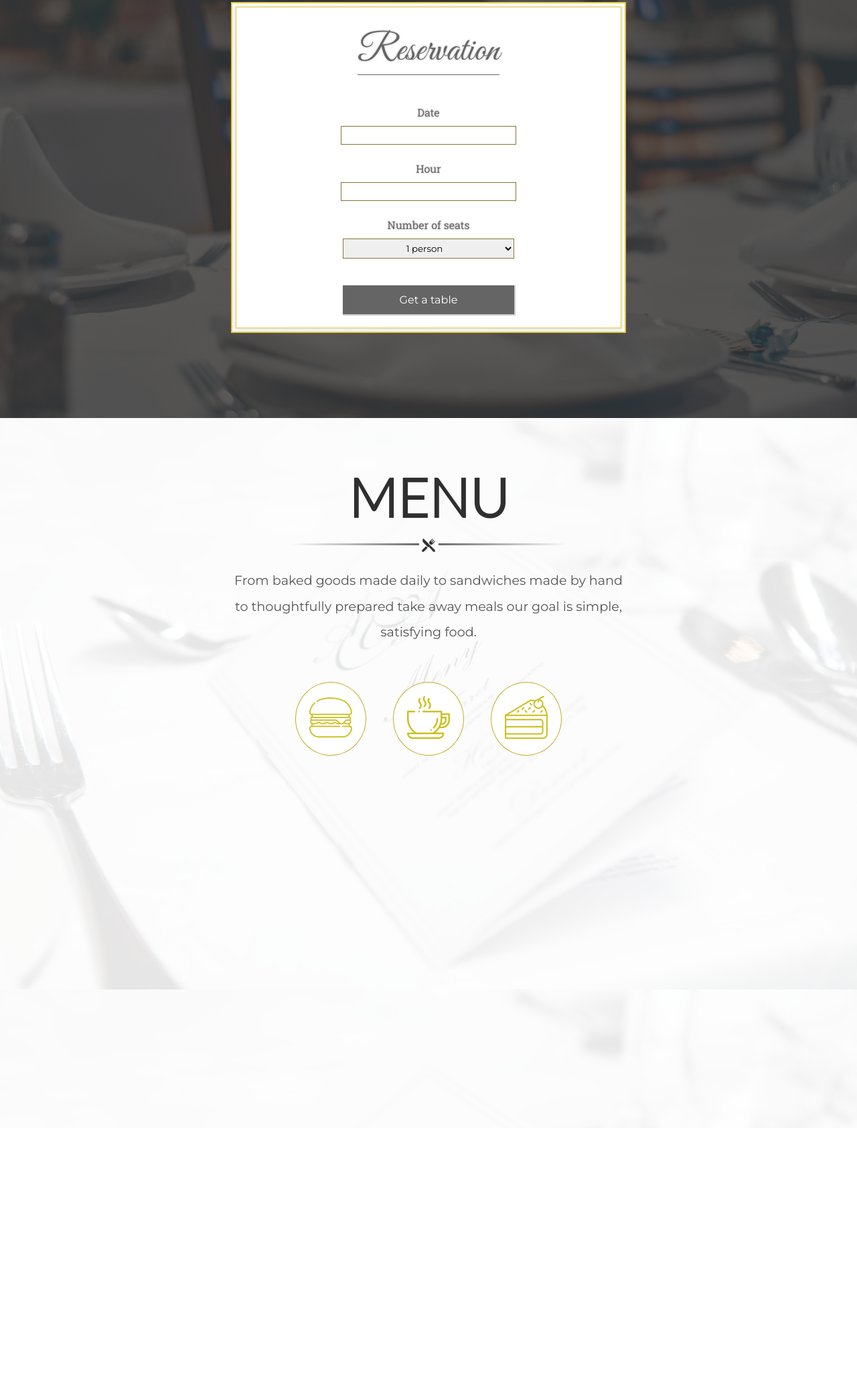
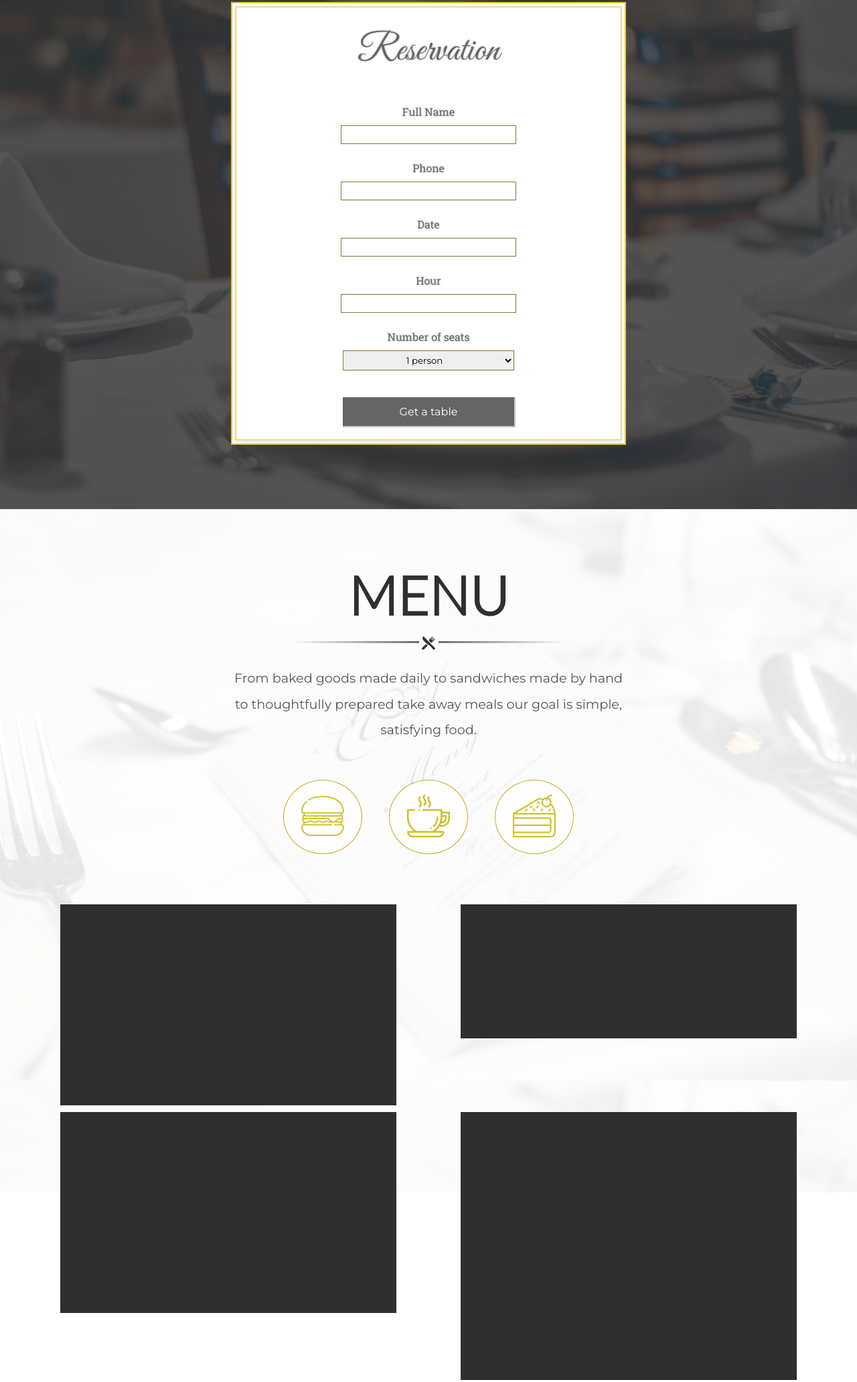
Before and after one commit to Hamza-khabiri/restaurant-redo, a website: page index.html in a window 1280 px wide. Shown: the part 904-2967 px from the top of the page at 67% size. Before the commit the page ends 2588 px from the top, so only its background shows below. Drawn offline with nearby package versions, Linux system fonts and the light colour scheme; files whose address does not match are found by name; a web font is replaced by a local one.

Commit message:
added new input fields for the reservation form

```diff
--- a/index.html
+++ b/index.html
@@ -69,7 +69,7 @@
             </div>
             <div class="carousel-menu">
                 <section class="carousel-call">
-                    <a href="#">Check the menu</a>
+                    <a href="#the-menu">Check the menu</a>
                     <span>Bringing people together over great food.</span>
                 </section>
             </div>
@@ -129,6 +129,10 @@
         <div class="reservations-border">
             <form>
                 <h2>Reservation</h2>
+                <label for="">Full Name</label>
+                <input type="text">
+                <label for="">Phone</label>
+                <input type="phone">
                 <label for="">Date</label>
                 <input class="reservations-calendar" type="text">
                 <label for="">Hour</label>
@@ -154,7 +158,6 @@
     </div>
 
     <div id="the-menu" class="the-menu">
-
         <h2>MENU</h2>
         <div class="menu-decoration"> <img src="assets/fork.png" alt=""></div>
         <p>From baked goods made daily to sandwiches made by hand to thoughtfully prepared take away meals our goal is simple,
@@ -162,10 +165,24 @@
         </p>
         <div class="menu-icons">
             <ul>
-                <li><a href="#"><img src="assets/burger.png" alt=""></a></li>
-                <li><a href="#"><img src="assets/coffee-cup.png" alt=""></a></li>
-                <li><a href="#"><img src="assets/cake-slice.png" alt=""></a></li>
+                <li><button><img src="assets/burger.png" alt=""></button></li>
+                <li><button><img src="assets/coffee-cup.png" alt=""></button></li>
+                <li><button><img src="assets/cake-slice.png" alt=""></button></li>
             </ul>
+        </div>
+        <div class="menu-content">
+            <div class="menu-drinks">
+                <div class="menu-drinks-header">
+                    <img src="" alt="">
+                </div>
+                <ul class="menu-list"></ul>
+            </div>
+        </div>
+        <div class="menu-list-container">
+            <div></div>
+            <div></div>
+            <div></div>
+            <div></div>
         </div>
     </div>
 
```
Also changed, not shown: dist/css/menu.css, dist/css/reservation.css.
